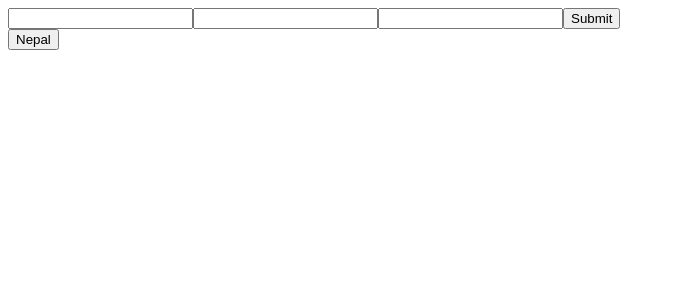
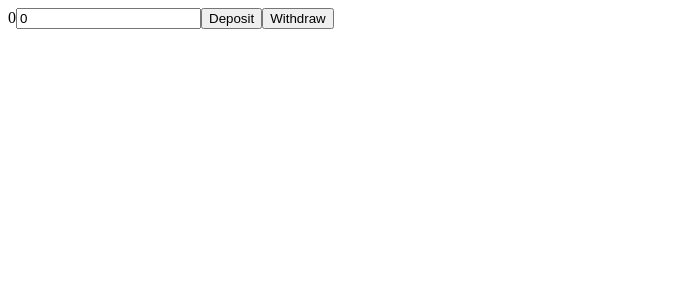
Before and after one commit to kshyxxz/webDevelopment, a React (Vite) app in the folder reactJS/reactjs/: page / in a window 1280 px wide. Shown: the top 300 px of the page, without its empty margins (0-675 px from the left). Built offline with nearby package versions, Linux system fonts and the light colour scheme.

Commit message:
reactUseReducer_68

```diff
--- a/reactJS/reactjs/src/App.jsx
+++ b/reactJS/reactjs/src/App.jsx
@@ -1,10 +1,17 @@
 import Form from "./components/Form";
+import Counter from "./components/Counter";
+import UseReducer from "./components/useReducer";
+import ObjectUseReducer from "./components/ObjectUseReducer";
+
 function App() {
-  return (
-    <div className="App">
-      <Form />
-    </div>
-  );
+	return (
+		<div className="App">
+			{/* <Form />
+			<Counter /> */}
+			{/* <UseReducer /> */}
+			<ObjectUseReducer />
+		</div>
+	);
 }
 
 export default App;
--- /dev/null
+++ b/reactJS/reactjs/src/components/ObjectUseReducer.jsx
@@ -0,0 +1,38 @@
+import { useReducer, useState } from "react";
+
+export default function ObjectUseReducer() {
+	const [state, dispatch] = useReducer(reducer, { balance: 0 });
+	const [amount, setAmount] = useState(0);
+	function reducer(state, action) {
+		if (action.type == "add") {
+			return { ...state, balance: state.balance + action.payload };
+		}
+		if (action.type == "sub") {
+			return { ...state, balance: state.balance - action.payload };
+		}
+	}
+	return (
+		<div>
+			{state.balance}
+			<input
+				type="text"
+				onChange={(e) => setAmount(e.target.value)}
+				value={amount}
+			/>
+			<button
+				onClick={() =>
+					dispatch({ type: "add", payload: Number(amount) })
+				}
+			>
+				Deposit
+			</button>
+			<button
+				onClick={() =>
+					dispatch({ type: "sub", payload: Number(amount) })
+				}
+			>
+				Withdraw
+			</button>
+		</div>
+	);
+}
--- /dev/null
+++ b/reactJS/reactjs/src/components/UseReducer.jsx
@@ -0,0 +1,34 @@
+import { useReducer, useState } from "react";
+
+export default function UseReducer() {
+	const [change, setChange] = useState(1);
+	const [state, dispatch] = useReducer(reducer, 0);
+	function reducer(state, action) {
+		if (action.type == "increment") {
+			return state + action.payload;
+		}
+		if (action.type == "decrement") {
+			return state - action.payload;
+		}
+		return state;
+	}
+	return (
+		<div>
+			{state} <br />
+			<input
+				type="number"
+				onChange={(e) => setChange(Number(e.target.value))}
+			/>
+			<button
+				onClick={() => dispatch({ type: "increment", payload: change })}
+			>
+				Increment
+			</button>
+			<button
+				onClick={() => dispatch({ type: "decrement", payload: change })}
+			>
+				Decrement
+			</button>
+		</div>
+	);
+}
```
